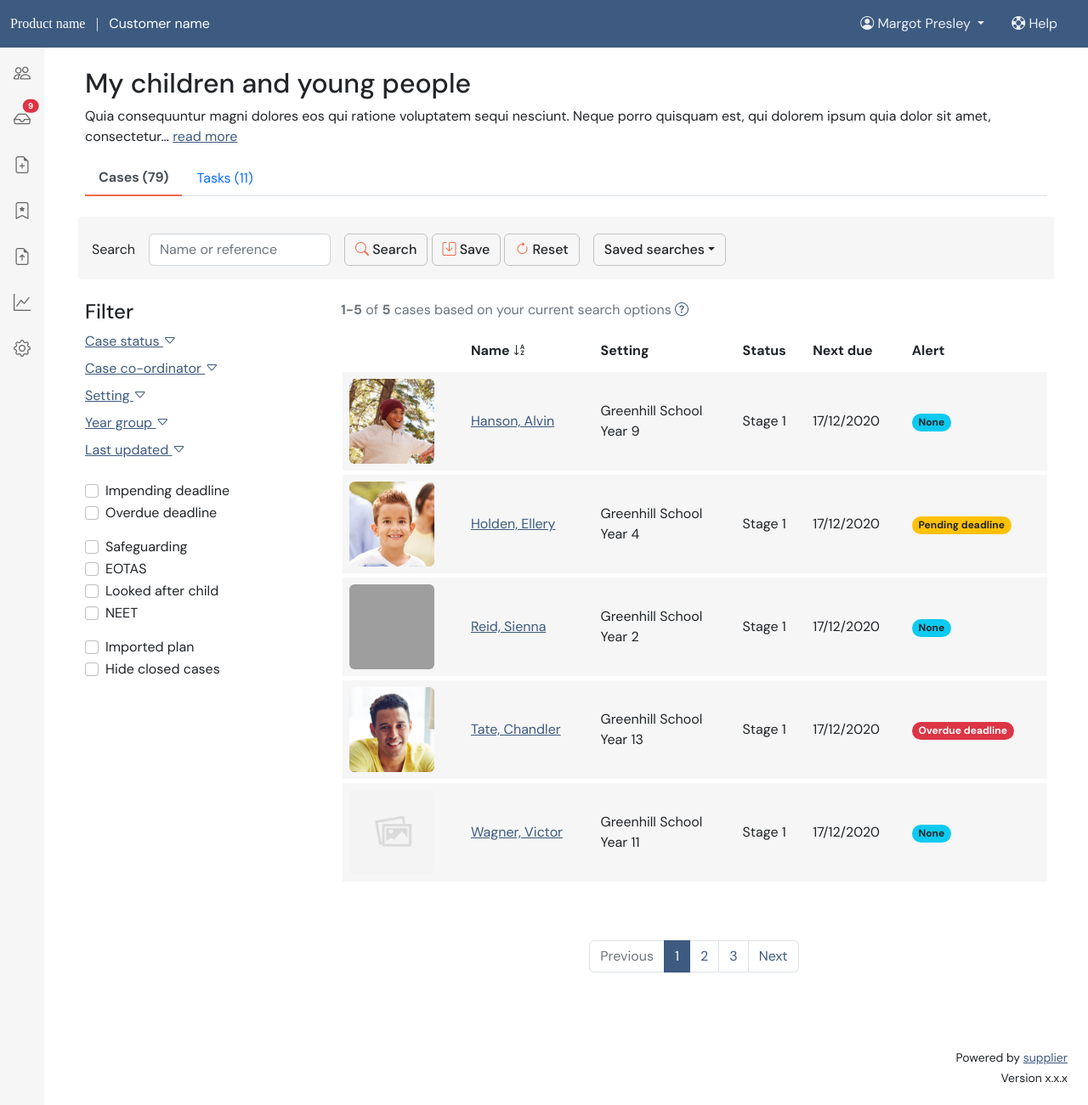
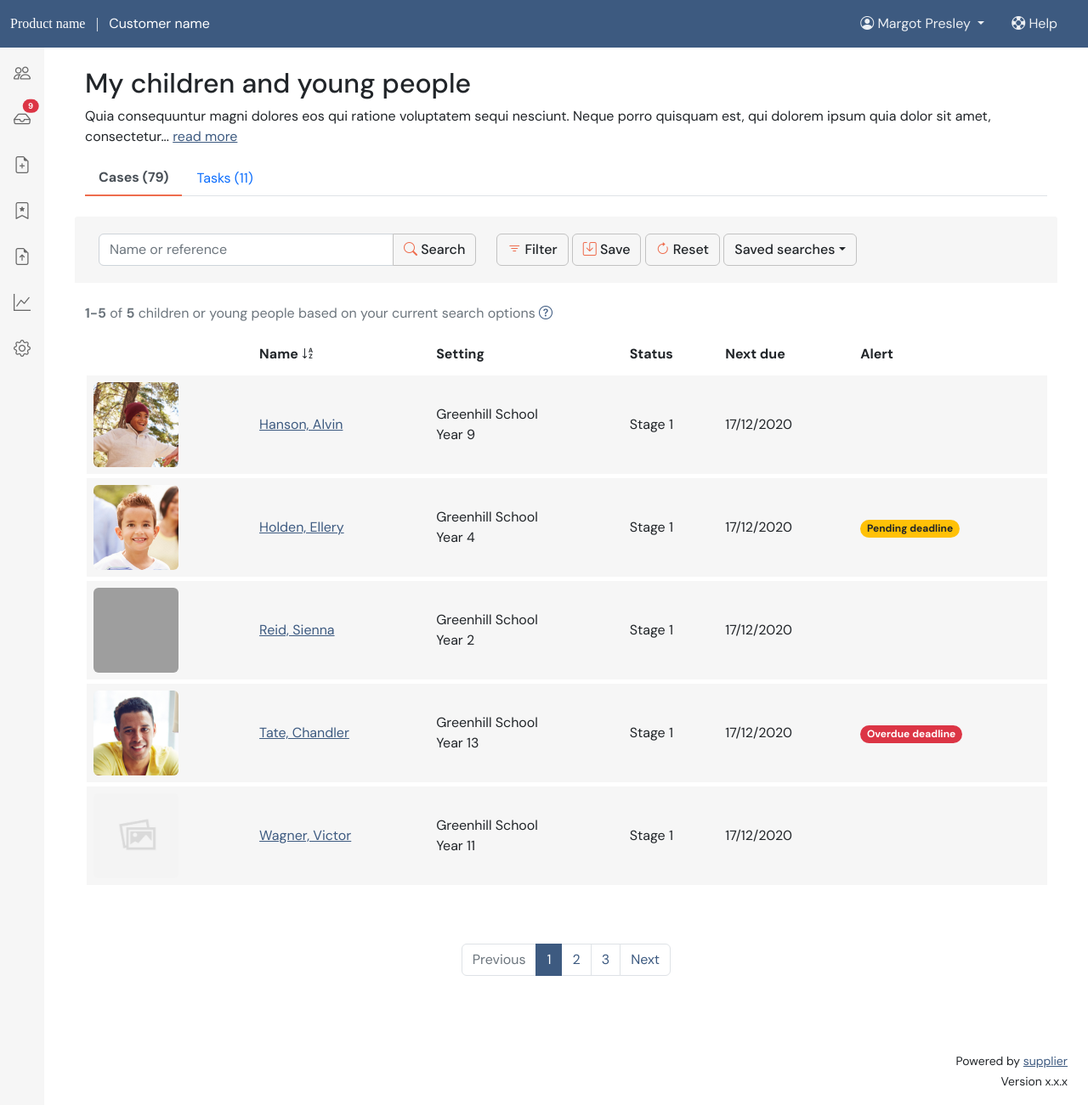
Before and after one commit to jimmyrule/cms, a Jekyll site: the page built from work-tray/index.html, in a window 1280 px wide and 1301 px high. Shown: the whole window at 85% size. Built offline with Jekyll 4.4.1, drawn with Linux system fonts in a browser that asks for light colours; some web fonts are replaced; grey boxes are pictures that could not be loaded.

Commit message:
Updated work tray search filters layout.

```diff
--- a/css/main.css
+++ b/css/main.css
@@ -366,7 +366,12 @@
 
 .search-bar {
   background-color: var(--lightgrey);
-  border-radius: 3px;
+  border-radius: 3px 3px 0 0;
+}
+
+#search-filters {
+  background-color: var(--lightgrey);
+  border-radius: 0 0 3px 3px;
 }
 
 .card {
--- a/work-tray/index.html
+++ b/work-tray/index.html
@@ -7,7 +7,7 @@
   <!-- Page content -->
   <div class="col work-tray-content pt-4 pb-3">
     <h2>My children and young people</h2>
-    <p>Quia consequuntur magni dolores eos qui ratione voluptatem sequi nesciunt. Neque porro quisquam est, qui dolorem ipsum quia dolor sit amet, consectetur... <a href="#">read more</a></p>
+    <p class="hidden-mobile">Quia consequuntur magni dolores eos qui ratione voluptatem sequi nesciunt. Neque porro quisquam est, qui dolorem ipsum quia dolor sit amet, consectetur... <a href="#">read more</a></p>
     <!-- Tabs -->
     <ul class="nav nav-tabs">
       <li class="nav-item">
@@ -18,20 +18,18 @@
       </li>
     </ul>
     <!-- Search cases -->
-    <div class="row mt-4 pt-1 px-2 pb-3 g-3 align-items-center search-bar">
-      <div class="col-auto">
-        <label for="inputTerm" class="col-form-label">Search</label>
+    <div class="row mt-4 p-3 search-bar">
+      <div class="col-md-5 py-1">
+        <div class="input-group">
+          <input type="text" class="form-control" placeholder="Name or reference" aria-label="Search by name or reference" aria-describedby="button-addon2">
+          <button class="btn btn-secondary" type="button" id="button-addon2"><i class="bi bi-search"></i> Search</button>
         </div>
-      <div class="col-auto">
-        <input type="text" id="inputTerm" class="form-control" aria-describedby="termHelpInline" placeholder="Name or reference">
       </div>
-      <div class="col-auto">
-        <a class="btn btn-secondary" href="#"><i class="bi bi-search"></i> Search</a>
+      <div class="col-md-7 py-1">
+        <a class="btn btn-secondary" href="#" data-bs-toggle="collapse" data-bs-target="#search-filters"><i class="bi bi-filter"></i> Filter</a>
         <a class="btn btn-secondary" href="#" data-bs-toggle="modal" data-bs-target="#saveSearchModal"><i class="bi bi-save"></i> Save</a>
         <a class="btn btn-secondary" href="#"><i class="bi bi-arrow-clockwise"></i> Reset</a>
-      </div>
-      <div class="col-auto">
-        <div class="input-group">
+        <div class="input-group d-inline">
           <button class="btn btn-secondary dropdown-toggle" type="button" data-bs-toggle="dropdown" aria-expanded="false">Saved searches</button>
           <ul class="dropdown-menu">
             <li><a class="dropdown-item" href="#">New requests</a></li>
@@ -42,11 +40,13 @@
         </div>
       </div>
     </div>
-    <div class="row">
-      <div class="col-3 py-4 pe-4 gs-0">
-        <div>
-          <h4>Filter</h4>
-          <div class="dropdown mb-2">
+
+    <div class="collapse p-3" id="search-filters">
+      <form class="row row-cols-sm-3 g-3">
+        <div class="col-12">
+          <h6>Filter</h6>
+
+            <div class="dropdown me-3 mb-2">
               <a href="#" role="button" id="dropdownMenuLink" data-bs-toggle="dropdown" aria-expanded="false">
                 Case status <i class="bi bi-caret-down"></i>
               </a>
@@ -60,6 +60,7 @@
                 <li><a class="dropdown-item" href="#">Plan decision</a></li>
                 <li><a class="dropdown-item" href="#">Plan not agreed</a></li>
                 <li><a class="dropdown-item" href="#">Draft EHC Plan</a></li>
+                <li><hr class="dropdown-divider"></li>
                 <li><h6 class="dropdown-header">Review</h6></li>
                 <li><a class="dropdown-item" href="#">Pending review</a></li>
                 <li><a class="dropdown-item" href="#">Arrange review</a></li>
@@ -68,6 +69,7 @@
                 <li><a class="dropdown-item" href="#">Report</a></li>
                 <li><a class="dropdown-item" href="#">Review decision</a></li>
                 <li><a class="dropdown-item" href="#">Proposed amendment</a></li>
+                <li><hr class="dropdown-divider"></li>
                 <li><h6 class="dropdown-header">Other</h6></li>
                 <li><a class="dropdown-item" href="#">Proposed amendment w/o review</a></li>
                 <li><a class="dropdown-item" href="#">Proposed ceased</a></li>
@@ -75,7 +77,7 @@
                 <li><a class="dropdown-item" href="#">Closed outside of process</a></li>
               </ul>
             </div>
-          <div class="dropdown mb-2">
+            <div class="dropdown me-3 mb-2">
               <a href="#" role="button" id="dropdownMenuLink" data-bs-toggle="dropdown" aria-expanded="false">
                 Case co-ordinator <i class="bi bi-caret-down"></i>
               </a>
@@ -87,7 +89,7 @@
                 <li><a class="dropdown-item" href="#">Unassigned</a></li>
               </ul>
             </div>
-          <div class="dropdown mb-2">
+            <div class="dropdown me-3 mb-2">
               <a href="#" role="button" id="dropdownMenuLink" data-bs-toggle="dropdown" aria-expanded="false">
                 Setting <i class="bi bi-caret-down"></i>
               </a>
@@ -100,7 +102,7 @@
                 <li><a class="dropdown-item" href="#">Unattached</a></li>
               </ul>
             </div>
-          <div class="dropdown mb-2">
+            <div class="dropdown me-3 mb-2">
               <a href="#" role="button" id="dropdownMenuLink" data-bs-toggle="dropdown" aria-expanded="false">
                 Year group <i class="bi bi-caret-down"></i>
               </a>
@@ -125,7 +127,7 @@
                 <li><a class="dropdown-item" href="#">None recorded</a></li>
               </ul>
             </div>
-          <div class="dropdown mb-2">
+            <div class="dropdown me-3 mb-2">
               <a href="#" role="button" id="dropdownMenuLink" data-bs-toggle="dropdown" aria-expanded="false">
                 Last updated <i class="bi bi-caret-down"></i>
               </a>
@@ -136,7 +138,12 @@
               </ul>
             </div>
 
-          <div class="form-check pt-3">
+        </div>
+
+
+        <div class="col-12">
+
+            <div class="form-check">
               <input class="form-check-input" type="checkbox" value="" id="flexCheckDefault">
               <label class="form-check-label" for="flexCheckDefault">
                 Impending deadline
@@ -148,6 +155,23 @@
                 Overdue deadline
               </label>
             </div>
+            <div class="form-check">
+              <input class="form-check-input" type="checkbox" value="" id="flexCheckDefault">
+              <label class="form-check-label" for="flexCheckDefault">
+                Imported plan
+              </label>
+            </div>
+            <div class="form-check">
+              <input class="form-check-input" type="checkbox" value="" id="flexCheckDefault">
+              <label class="form-check-label" for="flexCheckDefault">
+                Hide closed cases
+              </label>
+            </div>
+
+        </div>
+
+        <div class="col-12">
+
             <div class="form-check">
               <input class="form-check-input" type="checkbox" value="" id="flexCheckDefault">
               <label class="form-check-label" for="flexCheckDefault">
@@ -172,22 +196,16 @@
                 NEET
               </label>
             </div>
-          <div class="form-check">
-            <input class="form-check-input" type="checkbox" value="" id="flexCheckDefault">
-            <label class="form-check-label" for="flexCheckDefault">
-              Imported plan
-            </label>
           </div>
-          <div class="form-check">
-            <input class="form-check-input" type="checkbox" value="" id="flexCheckDefault">
-            <label class="form-check-label" for="flexCheckDefault">
-              Hide closed cases
-            </label>
+
+      </form>
+
     </div>
-        </div>
-      </div>
-      <div class="col-9 py-4 ps-4 ge-0">
-        <p class="text-muted"><strong>1-5</strong> of <strong>5</strong> cases based on your current search options <a href="#" data-bs-toggle="modal" data-bs-target="#guidanceModal"><i class="bi bi-question-circle"></i></a></p>
+
+
+    <div class="row">
+      <div class="col py-4">
+        <p class="text-muted"><strong>1-5</strong> of <strong>5</strong> children or young people based on your current search options <a href="#" data-bs-toggle="modal" data-bs-target="#guidanceModal"><i class="bi bi-question-circle"></i></a></p>
           <!-- Search results -->
           <div class="table-responsive">
             <table class="table table-borderless align-middle">
@@ -208,7 +226,7 @@
                   <td>Greenhill School<br>Year 9</td>
                   <td>Stage 1</td>
                   <td>17/12/2020</td>
-                  <td><span class="badge rounded-pill bg-info text-dark">None</span></td>
+                  <td></td>
                 </tr>
                 <tr>
                   <td><img src="/assets/images/boy running.jpg" class="rounded d-block avatar-card" alt="avatar"></td>
@@ -224,7 +242,7 @@
                   <td>Greenhill School<br>Year 2</td>
                   <td>Stage 1</td>
                   <td>17/12/2020</td>
-                  <td><span class="badge rounded-pill bg-info text-dark">None</span></td>
+                  <td></td>
                 </tr>
                 <tr>
                   <td><img src="/assets/images/teenager at college.jpg" class="rounded d-block avatar-card" alt="avatar"></td>
@@ -240,7 +258,7 @@
                   <td>Greenhill School<br>Year 11</td>
                   <td>Stage 1</td>
                   <td>17/12/2020</td>
-                  <td><span class="badge rounded-pill bg-info text-dark">None</span></td>
+                  <td></td>
                 </tr>
               </tbody>
             </table>
```
Also changed, not shown: 1 other file. Lines whose indentation alone changed are shown as unchanged.
